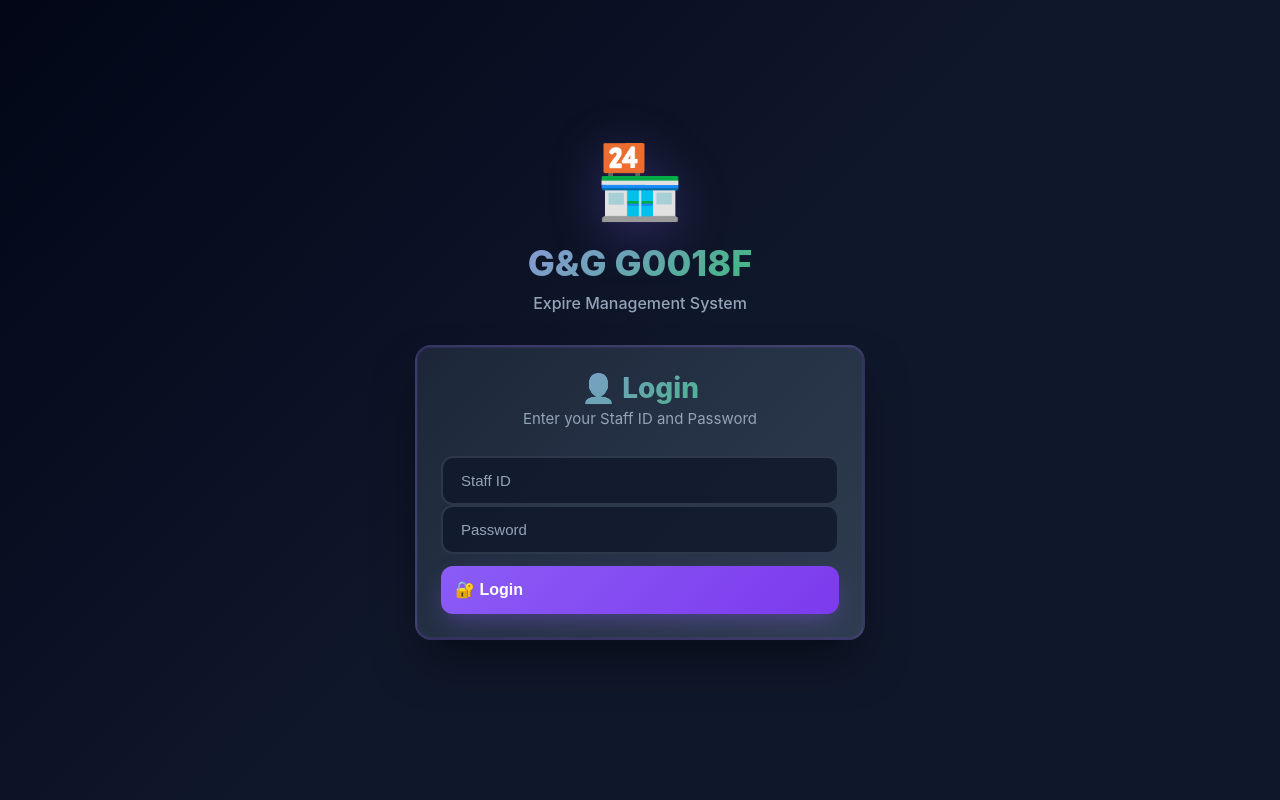
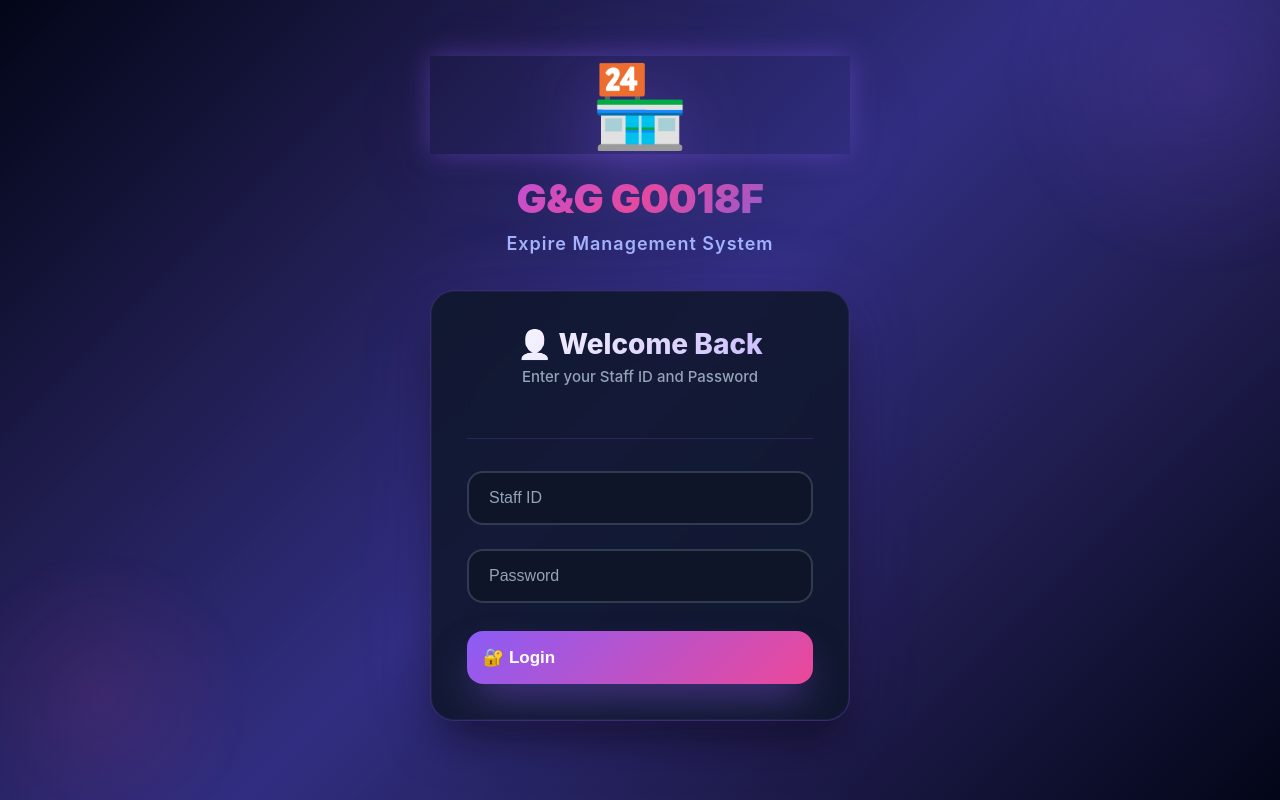
Before and after one commit to changyi12345/Management-System, a React (Vite) app: page /login in a window 1280 px wide. Built offline with nearby package versions, Linux system fonts and the light colour scheme; no server answers.

Commit message:
Enhance login page UI with beautiful design

```diff
--- a/src/pages/Login.tsx
+++ b/src/pages/Login.tsx
@@ -29,42 +29,102 @@ export const Login: React.FC<LoginProps> = ({ onLogin }) => {
       alignItems: 'center',
       justifyContent: 'center',
       padding: '24px',
-      background: 'linear-gradient(135deg, var(--bg) 0%, #0f172a 50%, var(--bg-secondary) 100%)'
+      background: 'linear-gradient(135deg, #020617 0%, #1e1b4b 25%, #312e81 50%, #1e1b4b 75%, #020617 100%)',
+      position: 'relative',
+      overflow: 'hidden'
     }}>
       <div style={{
+        position: 'absolute',
+        width: '400px',
+        height: '400px',
+        background: 'radial-gradient(circle, rgba(139, 92, 246, 0.15) 0%, transparent 70%)',
+        borderRadius: '50%',
+        top: '-100px',
+        right: '-100px',
+        animation: 'float 8s ease-in-out infinite'
+      }} />
+      <div style={{
+        position: 'absolute',
+        width: '300px',
+        height: '300px',
+        background: 'radial-gradient(circle, rgba(236, 72, 153, 0.1) 0%, transparent 70%)',
+        borderRadius: '50%',
+        bottom: '-50px',
+        left: '-50px',
+        animation: 'float 6s ease-in-out infinite reverse'
+      }} />
+      <style>{`
+        @keyframes float {
+          0%, 100% { transform: translate(0, 0); }
+          50% { transform: translate(30px, -30px); }
+        }
+        @keyframes pulse-glow {
+          0%, 100% { box-shadow: 0 0 20px rgba(139, 92, 246, 0.3); }
+          50% { box-shadow: 0 0 40px rgba(139, 92, 246, 0.6); }
+        }
+      `}</style>
+      <div style={{
         width: '100%',
-        maxWidth: '450px'
+        maxWidth: '420px',
+        position: 'relative',
+        zIndex: 1
       }}>
-        <div style={{ textAlign: 'center', marginBottom: '32px' }}>
+        <div style={{ textAlign: 'center', marginBottom: '36px' }}>
           <div style={{
-            fontSize: '72px',
-            marginBottom: '16px',
-            filter: 'drop-shadow(0 10px 25px rgba(139, 92, 246, 0.3))'
+            fontSize: '80px',
+            marginBottom: '20px',
+            filter: 'drop-shadow(0 20px 40px rgba(139, 92, 246, 0.4))',
+            animation: 'pulse-glow 3s ease-in-out infinite'
           }}>🏪</div>
           <h1 style={{
-            fontSize: '36px',
-            marginBottom: '8px',
+            fontSize: '40px',
+            marginBottom: '10px',
+            fontWeight: '900',
+            background: 'linear-gradient(135deg, #a855f7 0%, #ec4899 50%, #6366f1 100%)',
+            WebkitBackgroundClip: 'text',
+            WebkitTextFillColor: 'transparent',
+            backgroundClip: 'text',
+            letterSpacing: '-0.5px'
+          }}>G&G G0018F</h1>
+          <p style={{
+            color: '#a5b4fc',
+            marginBottom: '0',
+            fontSize: '18px',
+            fontWeight: '600',
+            letterSpacing: '1px'
+          }}>Expire Management System</p>
+        </div>
+        <div className="card" style={{
+          background: 'rgba(15, 23, 42, 0.85)',
+          backdropFilter: 'blur(20px)',
+          border: '1px solid rgba(139, 92, 246, 0.3)',
+          boxShadow: '0 25px 50px -12px rgba(0, 0, 0, 0.6), 0 0 0 1px rgba(139, 92, 246, 0.1) inset, 0 0 80px rgba(139, 92, 246, 0.1)',
+          borderRadius: '24px',
+          padding: '36px'
+        }}>
+          <form onSubmit={handleSubmit}>
+            <div style={{
+              textAlign: 'center',
+              marginBottom: '32px',
+              paddingBottom: '24px',
+              borderBottom: '1px solid rgba(139, 92, 246, 0.2)'
+            }}>
+              <h2 className="title" style={{
+                fontSize: '28px',
                 fontWeight: '800',
-            background: 'linear-gradient(135deg, var(--primary-light) 0%, var(--secondary) 100%)',
+                marginBottom: '6px',
+                background: 'linear-gradient(135deg, #ffffff 0%, #c4b5fd 100%)',
                 WebkitBackgroundClip: 'text',
                 WebkitTextFillColor: 'transparent',
                 backgroundClip: 'text'
-          }}>G&G G0018F</h1>
-          <p style={{
-            color: 'var(--text-secondary)',
-            marginBottom: '8px',
-            fontSize: '16px',
+              }}>👤 Welcome Back</h2>
+              <p className="subtitle" style={{
+                color: '#94a3b8',
+                fontSize: '15px',
                 fontWeight: '500'
-          }}>Expire Management System</p>
+              }}>Enter your Staff ID and Password</p>
             </div>
-        <div className="card" style={{
-          background: 'linear-gradient(135deg, rgba(30, 41, 59, 0.9) 0%, rgba(51, 65, 85, 0.9) 100%)',
-          border: '2px solid rgba(139, 92, 246, 0.2)',
-          boxShadow: '0 25px 50px -12px rgba(0, 0, 0, 0.5), 0 0 0 1px rgba(139, 92, 246, 0.1) inset'
-        }}>
-          <form onSubmit={handleSubmit}>
-            <h2 className="title" style={{ textAlign: 'center', marginBottom: '4px' }}>👤 Login</h2>
-            <p className="subtitle" style={{ textAlign: 'center' }}>Enter your Staff ID and Password</p>
+            <div style={{ marginBottom: '24px' }}>
               <input
                 type="text"
                 className="input"
@@ -73,11 +133,17 @@ export const Login: React.FC<LoginProps> = ({ onLogin }) => {
                 onChange={(e) => setStaffIdInput(e.target.value)}
                 disabled={loading}
                 style={{
-                background: 'rgba(15, 23, 42, 0.8)',
-                border: '2px solid rgba(71, 85, 105, 0.5)',
-                transition: 'all 0.3s ease'
+                  background: 'rgba(15, 23, 42, 0.9)',
+                  border: '2px solid rgba(71, 85, 105, 0.6)',
+                  transition: 'all 0.3s ease',
+                  borderRadius: '16px',
+                  padding: '16px 20px',
+                  fontSize: '16px',
+                  fontWeight: '500'
                 }}
               />
+            </div>
+            <div style={{ marginBottom: '28px' }}>
               <input
                 type="password"
                 className="input"
@@ -86,22 +152,40 @@ export const Login: React.FC<LoginProps> = ({ onLogin }) => {
                 onChange={(e) => setPasswordInput(e.target.value)}
                 disabled={loading}
                 style={{
-                background: 'rgba(15, 23, 42, 0.8)',
-                border: '2px solid rgba(71, 85, 105, 0.5)',
-                transition: 'all 0.3s ease'
+                  background: 'rgba(15, 23, 42, 0.9)',
+                  border: '2px solid rgba(71, 85, 105, 0.6)',
+                  transition: 'all 0.3s ease',
+                  borderRadius: '16px',
+                  padding: '16px 20px',
+                  fontSize: '16px',
+                  fontWeight: '500'
                 }}
               />
+            </div>
             <button
               type="submit"
               className="btn btn-primary"
               style={{
-                marginTop: '12px',
+                marginTop: '0',
                 width: '100%',
-                fontSize: '16px',
-                padding: '14px',
-                boxShadow: '0 10px 25px -5px rgba(139, 92, 246, 0.4)'
+                fontSize: '17px',
+                padding: '16px',
+                fontWeight: '700',
+                borderRadius: '16px',
+                boxShadow: '0 20px 40px -10px rgba(139, 92, 246, 0.5)',
+                background: 'linear-gradient(135deg, #8b5cf6 0%, #ec4899 100%)',
+                border: 'none',
+                transition: 'all 0.3s ease'
               }}
               disabled={loading}
+              onMouseOver={(e) => {
+                e.currentTarget.style.transform = 'translateY(-2px)';
+                e.currentTarget.style.boxShadow = '0 25px 50px -10px rgba(139, 92, 246, 0.6)';
+              }}
+              onMouseOut={(e) => {
+                e.currentTarget.style.transform = 'translateY(0)';
+                e.currentTarget.style.boxShadow = '0 20px 40px -10px rgba(139, 92, 246, 0.5)';
+              }}
             >
               {loading ? 'Loading...' : '🔐 Login'}
             </button>
```
Also changed, not shown: 1 other file (tests, documents, lock files or other folders). Lines whose indentation alone changed are shown as unchanged.
